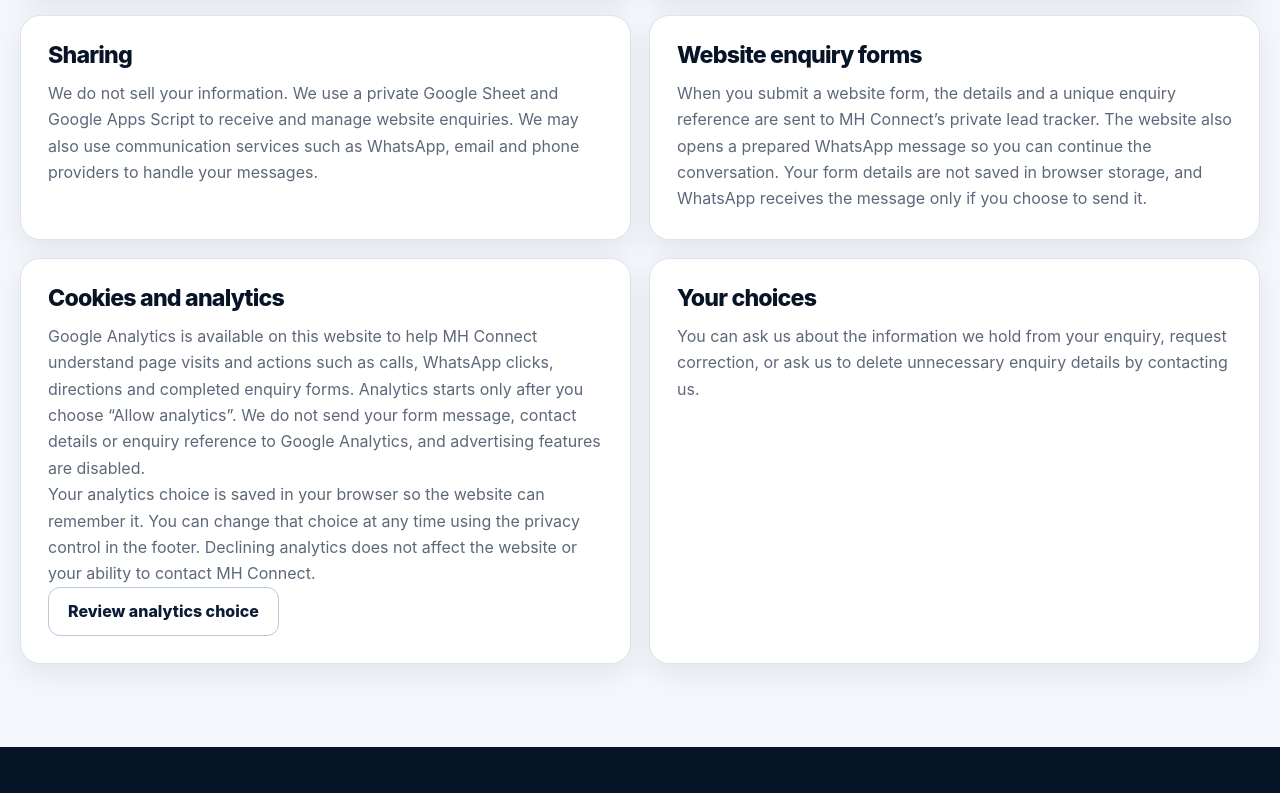
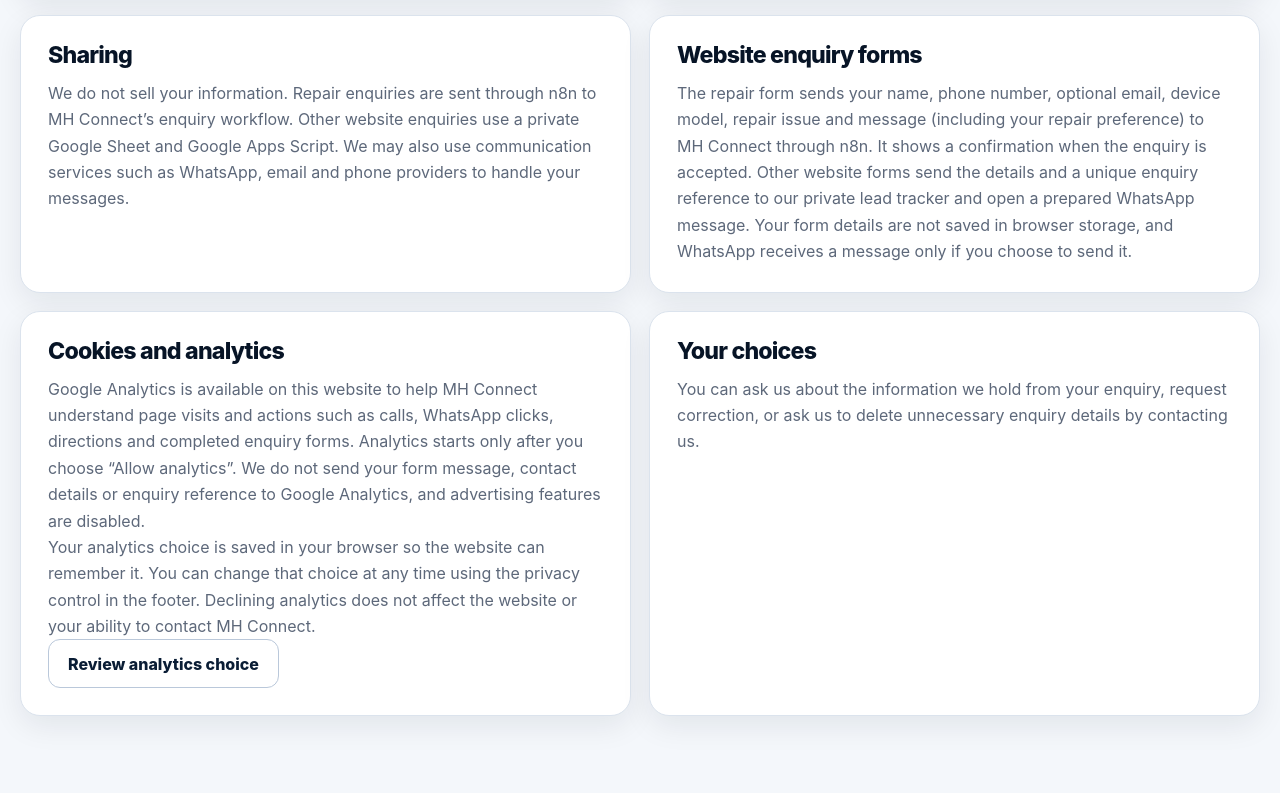
Before and after one commit to dotbydot46/MH-Connect, a website built with Vite: page privacy.html in a window 1280 px wide. Shown: the part 1278-2071 px from the top of the page. Built offline with nearby package versions, Linux system fonts and the light colour scheme.

Commit message:
Describe n8n repair enquiry processing

```diff
--- a/privacy.html
+++ b/privacy.html
@@ -205,12 +205,12 @@
 
         <article class="note-card reveal">
           <h2>Sharing</h2>
-          <p>We do not sell your information. We use a private Google Sheet and Google Apps Script to receive and manage website enquiries. We may also use communication services such as WhatsApp, email and phone providers to handle your messages.</p>
+          <p>We do not sell your information. Repair enquiries are sent through n8n to MH Connect’s enquiry workflow. Other website enquiries use a private Google Sheet and Google Apps Script. We may also use communication services such as WhatsApp, email and phone providers to handle your messages.</p>
         </article>
 
         <article class="note-card reveal">
           <h2>Website enquiry forms</h2>
-          <p>When you submit a website form, the details and a unique enquiry reference are sent to MH Connect’s private lead tracker. The website also opens a prepared WhatsApp message so you can continue the conversation. Your form details are not saved in browser storage, and WhatsApp receives the message only if you choose to send it.</p>
+          <p>The repair form sends your name, phone number, optional email, device model, repair issue and message (including your repair preference) to MH Connect through n8n. It shows a confirmation when the enquiry is accepted. Other website forms send the details and a unique enquiry reference to our private lead tracker and open a prepared WhatsApp message. Your form details are not saved in browser storage, and WhatsApp receives a message only if you choose to send it.</p>
         </article>
 
         <article class="note-card reveal" id="analytics">
```
